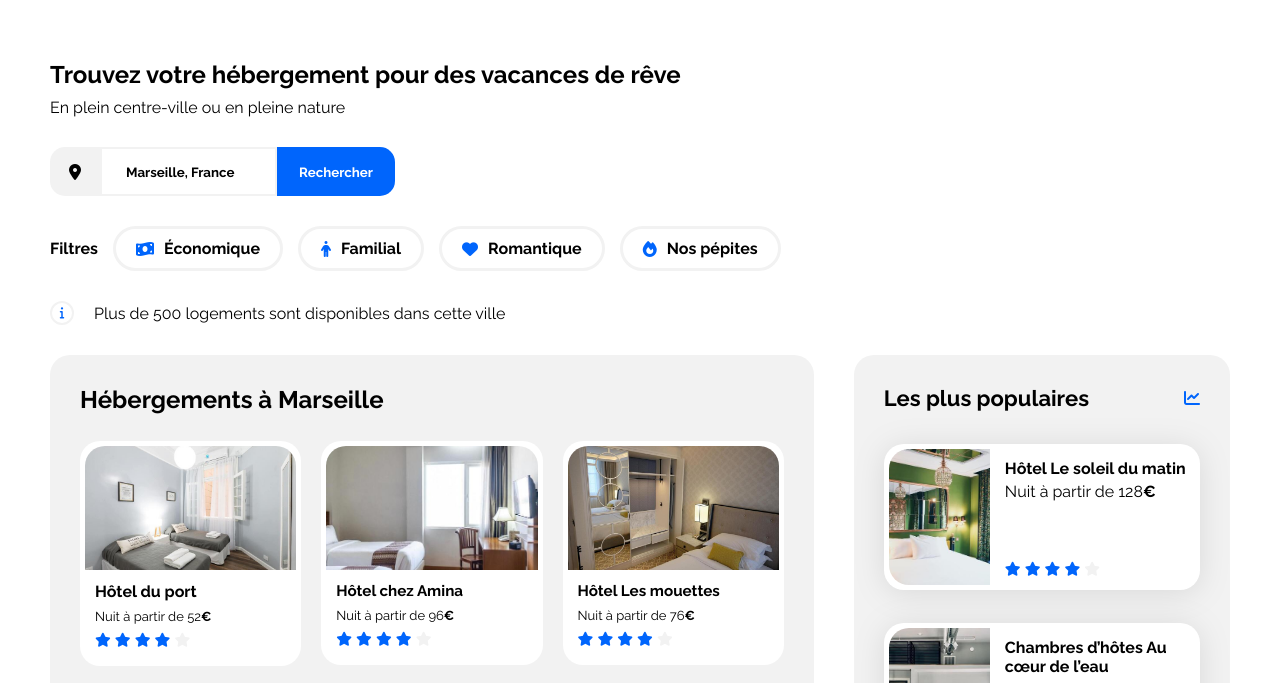
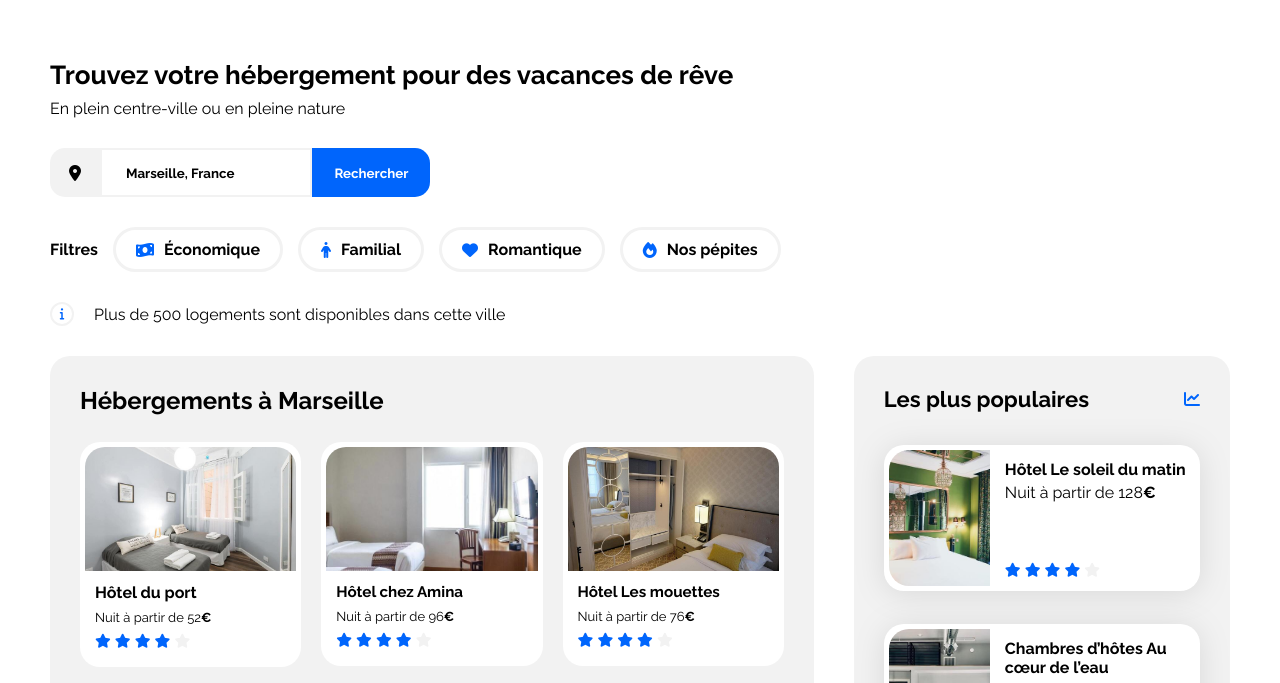
Before and after one commit to Wyllidev/OpenClassroomProjet3, a plain HTML site: page index.html in a window 1280 px wide. Shown: the part 37-720 px from the top of the page. Drawn offline with Linux system fonts and the light colour scheme.

Commit message:
Integration form search bar and modifications css

```diff
--- a/css/style.css
+++ b/css/style.css
@@ -35,7 +35,6 @@ header img {
   top: -15px;
   right: 50%;
   transform: translate(50%, 0px);
-
 }
 
 .menu a {
@@ -46,6 +45,10 @@ header img {
 
 .info-group {
   margin-top: 63px;
+}
+
+.info-group h1 {
+  font-size: 26px;
 }
 
 .headline {
@@ -61,6 +64,11 @@ header img {
   margin-top: 30px;
 }
 
+form {
+  width: 100%;
+  display: flex;
+  flex-direction: row;
+}
 
 .vector {
   background: #F2F2F2;
@@ -79,7 +87,7 @@ input {
   font-weight: bold;
   padding: 0px 24px;
   border: solid 2px #F2F2F2;
-  width: 15%;
+  width: 18%;
   font-weight: bold;
 }
 
@@ -152,12 +160,9 @@ input::placeholder {
   width: 24px;
   height: 24px;
   font-size: 12px;
-
 }
 
 /****** Hébergement à Marseille ***********/
-
-
 
 .card-marseille {
   display: flex;
@@ -166,7 +171,6 @@ input::placeholder {
   border-radius: 20px;
   width: 100%;
   padding: 5px;
-
 }
 
 .img-box {
@@ -180,8 +184,6 @@ input::placeholder {
   width: 100%;
   object-fit: cover;
   height: 100%;
-
-
 }
 
 .card-text {
@@ -191,7 +193,6 @@ input::placeholder {
   gap: 8px;
   margin-top: 12px;
 }
-
 
 .hebergements-marseille-description {
   display: flex;
@@ -286,6 +287,7 @@ a {
 }
 
 /****** Hebergements ***********/
+
 .hebergements {
   width: 65%;
   display: flex;
@@ -375,6 +377,7 @@ a {
 .description {
   display: flex;
   padding: 0px 19px 20px 19px;
+  margin-top: 20px;
 }
 
 .description h3 {
@@ -389,7 +392,6 @@ a {
   width: 100%;
   height: 100%;
   object-fit: cover;
-  margin-top: -20px;
   border-radius: 20px 20px 0px 0px;
 }
 
@@ -614,6 +616,7 @@ a {
 
   .activites-Marseille {
     width: 100%;
+    padding: 0px;
   }
 
   .all-activites-card {
@@ -621,9 +624,8 @@ a {
     flex-direction: column;
   }
 
-  .activites-card {
-    width: 90%;
-    height: 170px;
+  .all-activites-card a {
+    width: 100%;
   }
 
   .img-activites-card {
@@ -633,6 +635,7 @@ a {
   .footer {
     flex-wrap: wrap;
     flex-direction: column;
+    margin: 0px -25px;
   }
 
   .description h3 {
--- a/index.html
+++ b/index.html
@@ -25,16 +25,19 @@
         </header>
         <div class="info-group">
             <div class="headline">
-                <h2>Trouvez votre hébergement pour des vacances de rêve</h2>
+                <h1>Trouvez votre hébergement pour des vacances de rêve</h1>
                 <p>En plein centre-ville ou en pleine nature</p>
             </div>
             <nav class="searchbar-filter">
                 <div class="search-bar">
-                    <div class="vector">
-                        <i class="fa-solid fa-location-dot"></i>
-                    </div>
-                    <input type="text" placeholder="Marseille, France" id="site-seach">
-                    <button class="search button"><span>Rechercher</span><i class="fa fa-magnifying-glass"></i></button>
+                    <form action="">
+                        <div class="vector">
+                            <i class="fa-solid fa-location-dot"></i>
+                        </div>
+                        <input type="text" placeholder="Marseille, France" id="site-seach">
+                        <button class="search button"><span>Rechercher</span><i
+                                class="fa fa-magnifying-glass"></i></button>
+                    </form>
                 </div>
                 <div class="filter">
                     <p>Filtres</p>
@@ -93,7 +96,6 @@
                                     <span class="sr-only">Note de 4 sur 5</span>
                                 </div>
                             </div>
-
                         </article>
                     </a>
 
```
